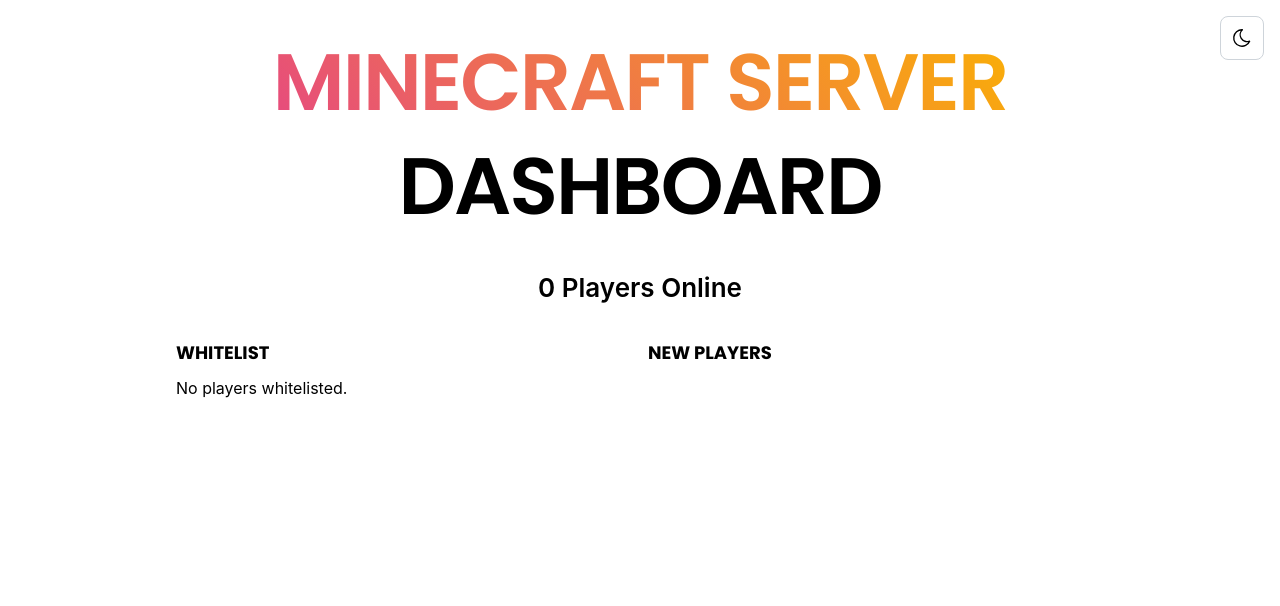
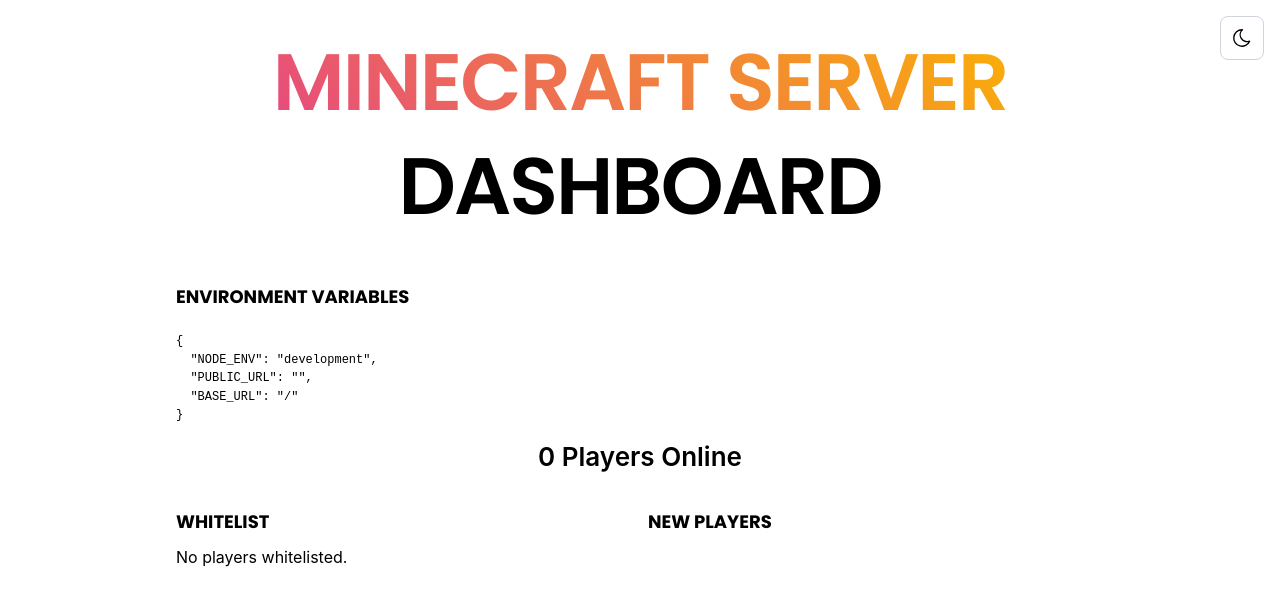
Before and after one commit to bischoff-m/minecraft-dashboard, a Next.js app: page / in a window 1280 px wide. Shown: the top 606 px of the page. Built offline with nearby package versions, Linux system fonts and the light colour scheme; a web font is replaced by a local one.

Commit message:
Show env vars on the page (debug)

```diff
--- /dev/null
+++ b/app/api/env/route.ts
@@ -0,0 +1,7 @@
+import { NextResponse } from 'next/server';
+
+export async function GET() {
+  // Only expose safe environment variables (never expose secrets in production)
+  // Here, we expose all for demonstration, but filter as needed for real apps
+  return NextResponse.json(process.env);
+}
--- a/app/layout.tsx
+++ b/app/layout.tsx
@@ -7,8 +7,8 @@ import { Notifications } from '@mantine/notifications';
 import { theme } from '../theme';
 
 export const metadata = {
-  title: 'Mantine Next.js template',
-  description: 'I am using Mantine with Next.js!',
+  title: 'Minecraft Server Dashboard',
+  description: 'See the players online and edit the whitelist.',
 };
 
 export default function RootLayout({ children }: { children: any }) {
--- a/app/page.tsx
+++ b/app/page.tsx
@@ -45,6 +45,7 @@ export default function HomePage() {
   const [whitelist, setWhitelist] = useState<WhitelistEntry[]>([]);
   const [uuidToRemove, setUuidToRemove] = useState<string | null>(null);
   const [loading, setLoading] = useState(true);
+  const [envVars, setEnvVars] = useState<Record<string, string | undefined> | null>(null);
 
   // Fetch players and uuidMessages (initial load)
   useEffect(() => {
@@ -52,10 +53,12 @@ export default function HomePage() {
     Promise.all([
       fetch('/api/log-history').then((res) => res.json()),
       fetch('/api/whitelist').then((res) => res.json()),
+      fetch('/api/env').then((res) => res.json()),
     ])
-      .then(([logs, whitelistData]) => {
+      .then(([logs, whitelistData, envData]) => {
         setWhitelist(whitelistData || []);
         setLogState(parseState(logs as LogMessage[]));
+        setEnvVars(envData || {});
       })
       .catch(() => {
         notifications.show({
@@ -141,6 +144,11 @@ export default function HomePage() {
 
       <Container>
         <DashboardTitle />
+        <DashboardCard title="Environment Variables">
+          <pre style={{ maxHeight: 200, overflow: 'auto', fontSize: 12 }}>
+            {envVars ? JSON.stringify(envVars, null, 2) : 'Loading...'}
+          </pre>
+        </DashboardCard>
         {loading ? (
           <div style={{ textAlign: 'center', margin: '60px 0' }}>
             <Loader />
```
